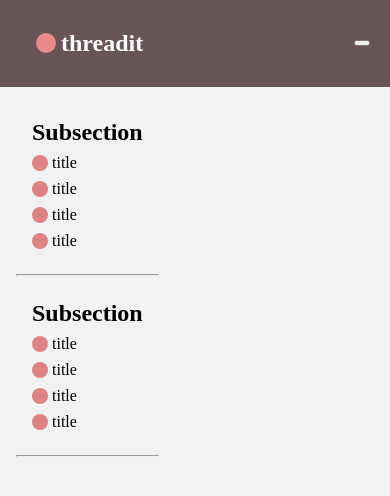
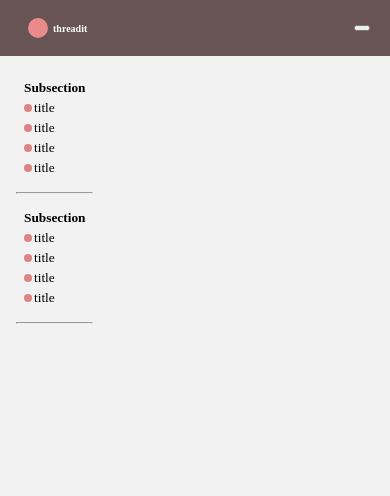
Before and after one commit to Tris002xx/Threadit, a Node server app: page / in a window 390 px wide. Shown: the top 496 px of the page. Run offline with Node 20, Linux system fonts and the light colour scheme; data that the repository does not hold is empty; some libraries are stand-ins or nearby versions.

Commit message:
adding responsive css

```diff
--- a/views/css/header.css
+++ b/views/css/header.css
@@ -50,7 +50,12 @@
     }
 
     .header-icon {
-        margin: 16px;
+        margin: 8px;
+
+    }
+
+    .header-title {
+        font-size: x-small;
     }
 
     .header-icon {
--- a/views/css/post.css
+++ b/views/css/post.css
@@ -47,3 +47,57 @@
     font-family: "Montserrat", sans-serif;
     font-weight: 450;
 }
+
+@media screen and (max-width: 768px) {
+    .posts {
+        display: flex;
+        flex-direction: column;
+        width: 100%;
+        margin-left: 8px;
+    }
+
+    .post {
+        padding: 8px;
+        width: 280px;
+        border-bottom: 4px #685454 solid;
+    }
+
+    .post-user {
+        display: flex;
+        align-items: center;
+        padding-top: 4px;
+        font-family: "Josefin Sans", sans-serif;
+        font-size: xx-small;
+        color: black;
+        text-decoration: none;
+        margin-bottom: 4px;
+    }
+
+    .post-user-icon {
+        display: inline-block;
+        width: 8px;
+        height: 8px;
+        border-radius: 4px;
+        background-color: rgb(221, 131, 131);
+    }
+
+    .post-user-icon,
+    .post-user-name,
+    .post-time {
+        margin-right: 8px;
+    }
+
+
+    .post-title {
+        font-size: x-small;
+        font-family: "Josefin Sans", sans-serif;
+        margin-bottom: 4px;
+    }
+
+    .post-text {
+        font-size: xx-small;
+        margin-bottom: 4px;
+        font-family: "Montserrat", sans-serif;
+        font-weight: 450;
+    }
+}
--- a/views/css/sidenav.css
+++ b/views/css/sidenav.css
@@ -32,3 +32,42 @@
 br {
     background-color: black;
 }
+
+
+@media screen and (max-width: 768px) {
+    .sidenav-subsection {
+        display: flex;
+        flex-direction: column;
+        padding: 8px;
+    }
+
+
+    .sidenav-title,
+    .sidenav-item>p {
+        font-size: smaller;
+        margin: 0;
+
+    }
+
+    .sidenav-item {
+        display: flex;
+        align-items: center;
+        padding-top: 4px;
+        color: black;
+        text-decoration: none;
+    }
+
+    .sidenav-item-icon {
+        display: inline-block;
+        width: 8px;
+        height: 8px;
+        margin-right: 2px;
+        border-radius: 4px;
+        background-color: rgb(221, 131, 131);
+
+    }
+
+    br {
+        background-color: black;
+    }
+}
--- a/views/partials/header.ejs
+++ b/views/partials/header.ejs
@@ -2,7 +2,7 @@
   <!-- threadit logo -->
   <div class="threadit-logo">
     <div class="header-icon"></div>
-    <h1><a href="/">threadit</a></h1>
+    <h1 class="header-title"><a href="/">threadit</a></h1>
   </div>
 
   <!-- Search bar -->
```
